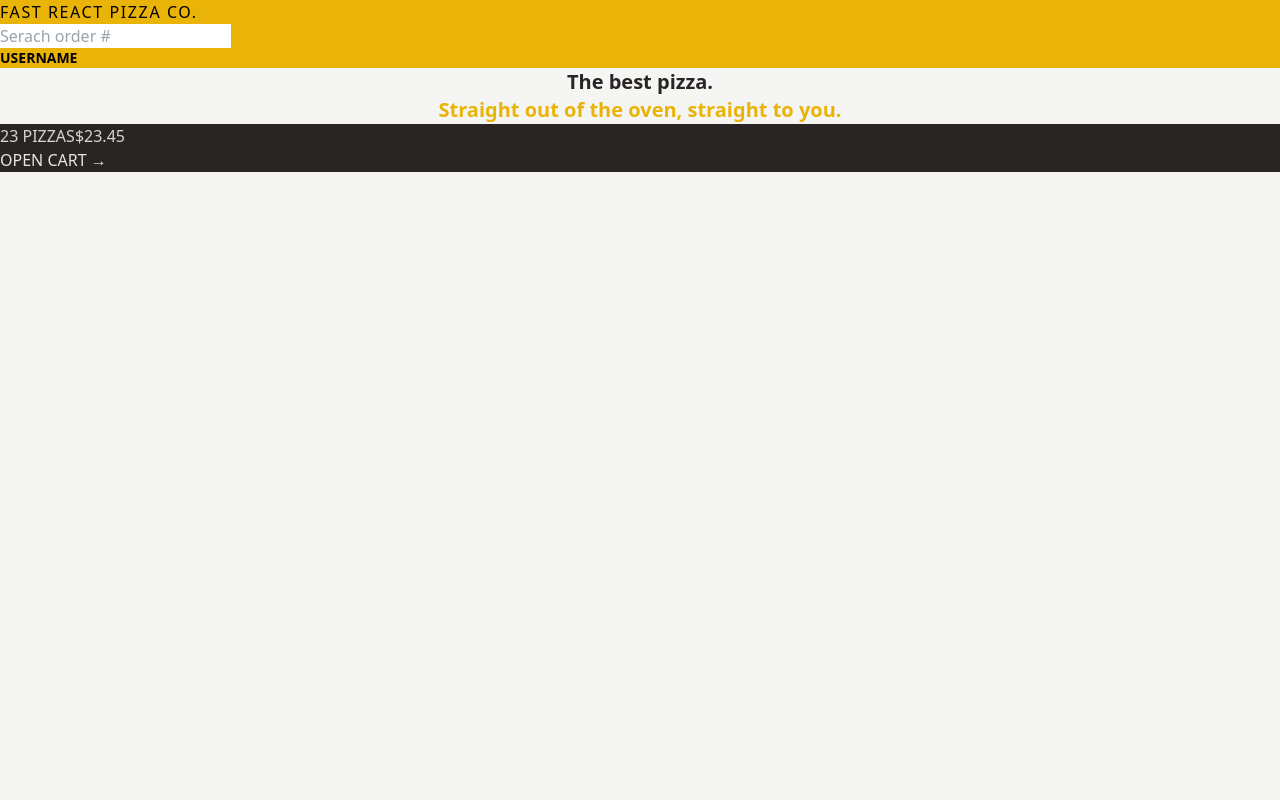
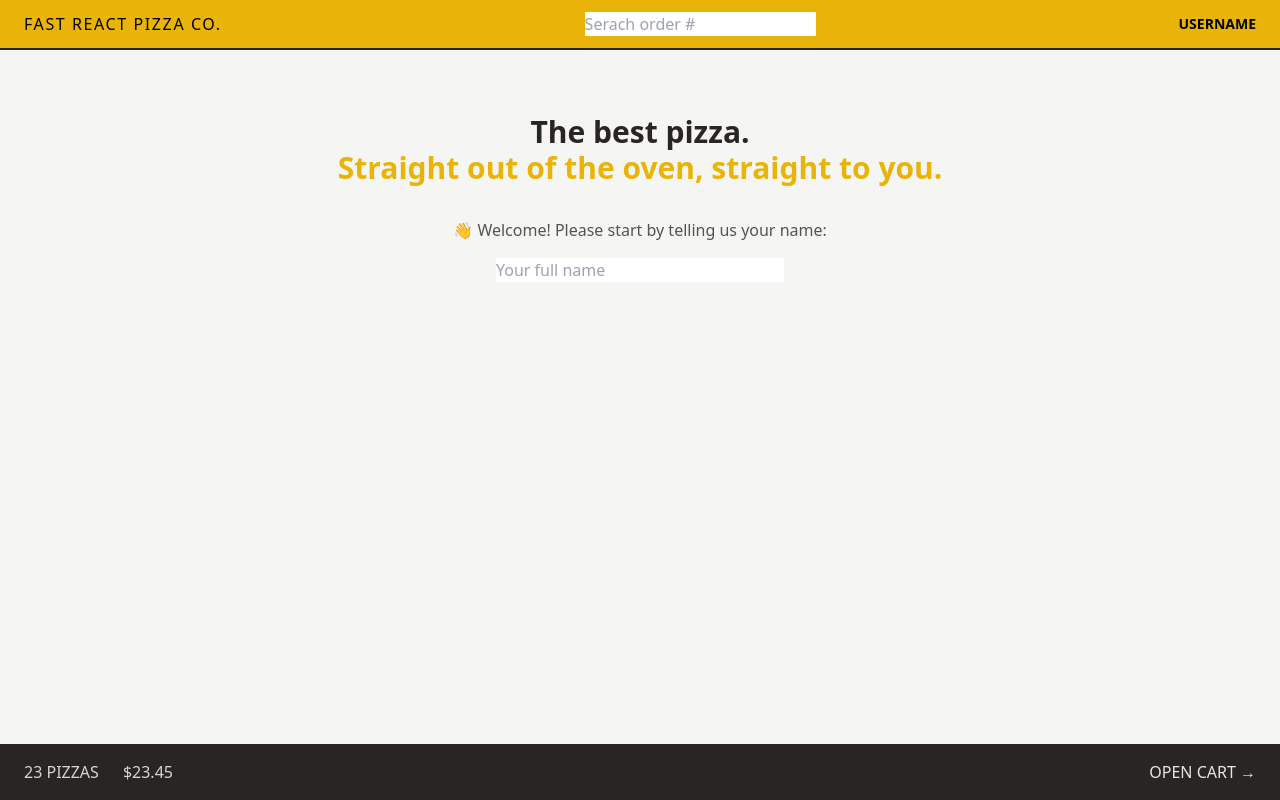
Before and after one commit to yuriy05/react-fast-pizza-pro, a React (Vite) app: page / in a window 1280 px wide. Built offline with nearby package versions, Linux system fonts and the light colour scheme.

Commit message:
tailwind box model | layout flex and grid technic

```diff
--- a/src/features/Cart/Cart.jsx
+++ b/src/features/Cart/Cart.jsx
@@ -1,23 +1,23 @@
-import { Link } from 'react-router-dom';
+import { Link } from "react-router-dom";
 
 const fakeCart = [
   {
     pizzaId: 12,
-    name: 'Mediterranean',
+    name: "Mediterranean",
     quantity: 2,
     unitPrice: 16,
     totalPrice: 32,
   },
   {
     pizzaId: 6,
-    name: 'Vegetale',
+    name: "Vegetale",
     quantity: 1,
     unitPrice: 13,
     totalPrice: 13,
   },
   {
     pizzaId: 11,
-    name: 'Spinach and Mushroom',
+    name: "Spinach and Mushroom",
     quantity: 1,
     unitPrice: 15,
     totalPrice: 15,
@@ -29,7 +29,9 @@ function Cart() {
 
   return (
     <div>
-      <Link to="/menu">&larr; Back to menu</Link>
+      <Link to="/menu" className="text-sm text-blue-500 hover:text-blue-600">
+        &larr; Back to menu
+      </Link>
 
       <h2>Your cart, %NAME%</h2>
 
--- a/src/features/Cart/CartOverview.jsx
+++ b/src/features/Cart/CartOverview.jsx
@@ -2,8 +2,8 @@ import { Link } from "react-router-dom";
 
 function CartOverview() {
   return (
-    <div className="bg-stone-800 uppercase text-stone-200">
-      <p className="font-seminold text-stone-300">
+    <div className="flex items-center justify-between bg-stone-800 px-4 py-4 text-sm uppercase text-stone-200 sm:px-6 md:text-base">
+      <p className="font-seminold space-x-4 text-stone-300 sm:space-x-6">
         <span>23 pizzas</span>
         <span>$23.45</span>
       </p>
--- a/src/features/Order/CreateOrder.jsx
+++ b/src/features/Order/CreateOrder.jsx
@@ -6,7 +6,7 @@ import { createOrder } from "../../services/apiRestaurant";
 // https://uibakery.io/regex-library/phone-number
 const isValidPhone = (str) =>
   /^\+?\d{1,4}?[-.\s]?\(?\d{1,3}?\)?[-.\s]?\d{1,4}[-.\s]?\d{1,4}[-.\s]?\d{1,9}$/.test(
-    str
+    str,
   );
 
 const fakeCart = [
@@ -80,7 +80,10 @@ function CreateOrder() {
 
         <div>
           <input type="hidden" name="cart" value={JSON.stringify(cart)} />
-          <button disabled={isSubmiting}>
+          <button
+            disabled={isSubmiting}
+            className="inline-block rounded-full bg-yellow-400 px-4 py-3 font-semibold uppercase tracking-wide text-stone-800 transition-colors duration-300 hover:bg-yellow-300 focus:outline-none focus:ring focus:ring-yellow-300 focus:ring-offset-2 disabled:cursor-not-allowed"
+          >
             {isSubmiting ? "Placing new order..." : "Order now"}
           </button>
         </div>
@@ -106,9 +109,11 @@ export async function action({ request }) {
 
   if (Object.keys(errors).length > 0) return errors;
 
-  const newOrder = await createOrder(order);
+  // const newOrder = await createOrder(order);
 
-  return redirect(`/order/${newOrder.id}`);
+  // return redirect(`/order/${newOrder.id}`);
+
+  return null;
 }
 
 export default CreateOrder;
--- a/src/features/User/CreateUser.jsx
+++ b/src/features/User/CreateUser.jsx
@@ -1,7 +1,7 @@
-import { useState } from 'react';
+import { useState } from "react";
 
 function CreateUser() {
-  const [username, setUsername] = useState('');
+  const [username, setUsername] = useState("");
 
   function handleSubmit(e) {
     e.preventDefault();
@@ -9,16 +9,19 @@ function CreateUser() {
 
   return (
     <form onSubmit={handleSubmit}>
-      <p>👋 Welcome! Please start by telling us your name:</p>
+      <p className="mb-4 text-sm text-stone-600 md:text-base">
+        👋 Welcome! Please start by telling us your name:
+      </p>
 
       <input
         type="text"
         placeholder="Your full name"
         value={username}
         onChange={(e) => setUsername(e.target.value)}
+        className="w-72"
       />
 
-      {username !== '' && (
+      {username !== "" && (
         <div>
           <button>Start ordering</button>
         </div>
--- a/src/features/User/Username.jsx
+++ b/src/features/User/Username.jsx
@@ -1,5 +1,5 @@
 import React from "react";
 
 export default function Username() {
-  return <div className="text-sm font-semibold">Username</div>;
+  return <div className="hidden text-sm font-semibold md:block">Username</div>;
 }
--- a/src/ui/AppLayout.jsx
+++ b/src/ui/AppLayout.jsx
@@ -9,14 +9,16 @@ function AppLayout() {
   const navigation = useNavigation();
   const isLoading = navigation.state === "loading";
   return (
-    <div className="layout">
+    <div className="grid h-screen grid-rows-[auto_1fr_auto]">
       {isLoading && <Loader />}
 
       <Header />
 
-      <main>
-        <Outlet />
-      </main>
+      <div className="overflow-auto">
+        <main className="mx-auto max-w-3xl">
+          <Outlet />
+        </main>
+      </div>
 
       <CartOverview />
     </div>
--- a/src/ui/Header.jsx
+++ b/src/ui/Header.jsx
@@ -5,7 +5,7 @@ import Username from "../features/User/Username";
 
 function Header() {
   return (
-    <header className="bg-yellow-500 uppercase">
+    <header className="flex items-center justify-between border-b-2 border-stone-800 bg-yellow-500 px-4 py-3 uppercase sm:px-6">
       <Link to="/" className="tracking-widest">
         Fast React Pizza Co.
       </Link>
--- a/src/ui/Home.jsx
+++ b/src/ui/Home.jsx
@@ -1,13 +1,16 @@
+import CreateUser from "../features/User/CreateUser";
+
 function Home() {
   return (
-    <div>
-      <h1 className="text-center text-xl font-semibold text-stone-800">
+    <div className="my-10 text-center sm:my-16 sm:px-4">
+      <h1 className="mb-8 text-xl font-semibold text-stone-800 md:text-3xl">
         The best pizza.
         <br />
         <span className="text-yellow-500">
           Straight out of the oven, straight to you.
         </span>
       </h1>
+      <CreateUser />
     </div>
   );
 }
```
